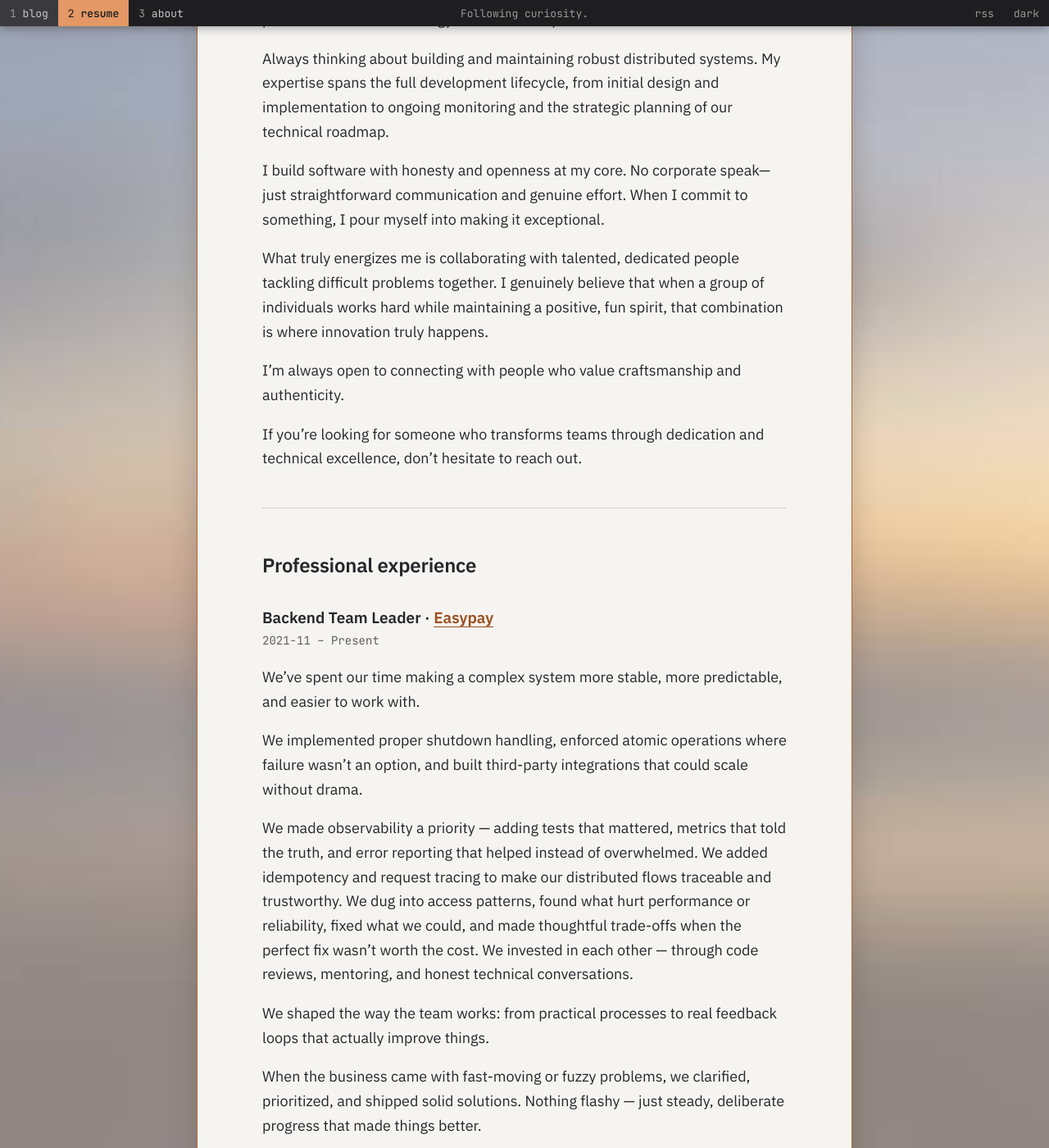
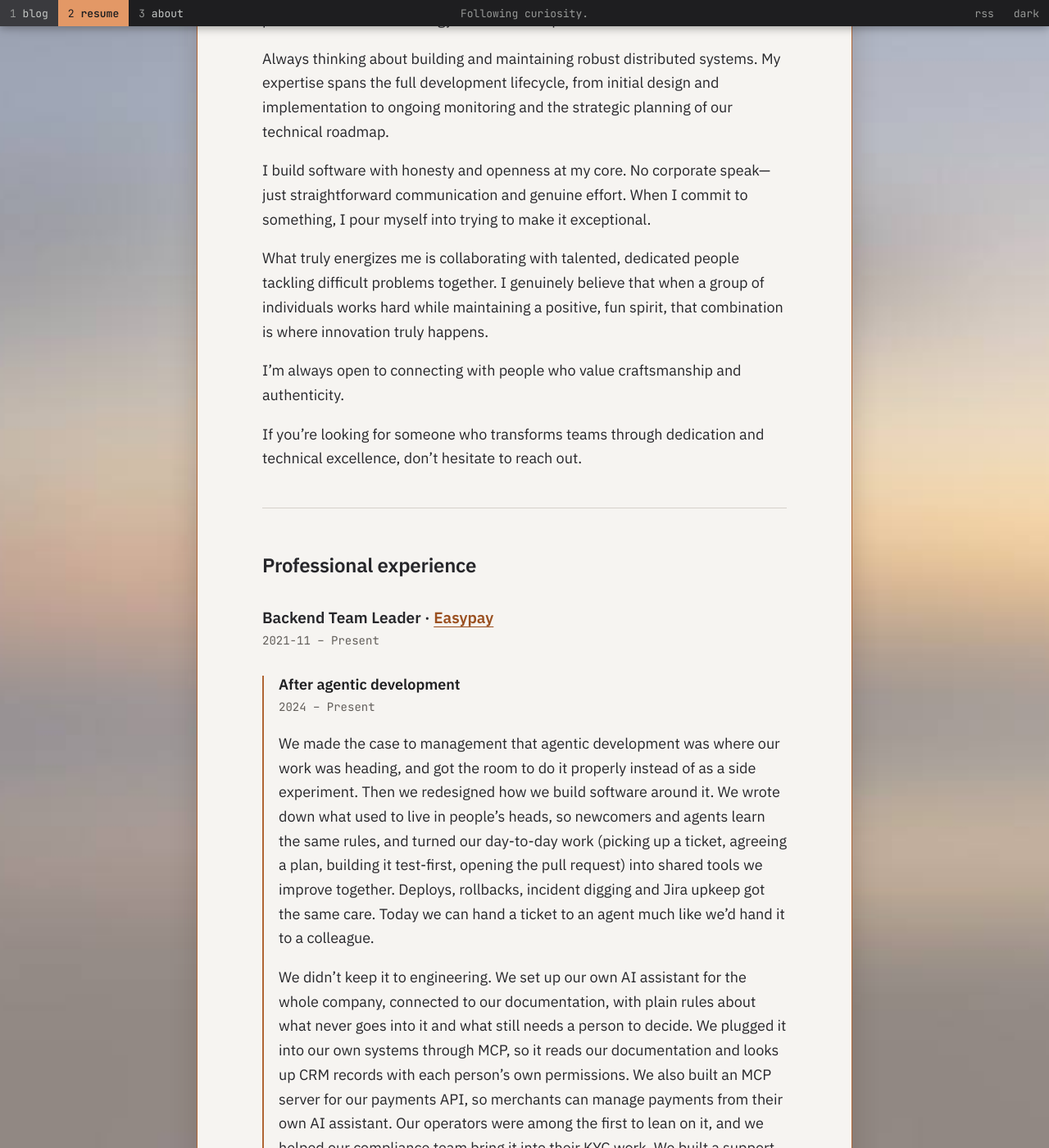
Before and after one commit to psimoesSsimoes/seomis.github.io, a Jekyll site: the page built from _pages/resume.md, in a window 1280 px wide and 1400 px high, scrolled down 253 px. Shown: the whole window at 82% size. Built offline with Jekyll 4.4.1, drawn with Linux system fonts in a browser that asks for light colours; some of the changed text lies outside the part shown.

Commit message:
[NI] Split the Easypay role into before and after agentic development

```diff
--- a/_pages/resume.md
+++ b/_pages/resume.md
@@ -10,7 +10,7 @@ Hello, I'm Pedro Simões, a dedicated hacker with a great team spirit, passionat
 
 Always thinking about building and maintaining robust distributed systems. My expertise spans the full development lifecycle, from initial design and implementation to ongoing monitoring and the strategic planning of our technical roadmap.
 
-I build software with honesty and openness at my core. No corporate speak—just straightforward communication and genuine effort. When I commit to something, I pour myself into making it exceptional.
+I build software with honesty and openness at my core. No corporate speak—just straightforward communication and genuine effort. When I commit to something, I pour myself into trying to make it exceptional.
 
 What truly energizes me is collaborating with talented, dedicated people tackling difficult problems together. I genuinely believe that when a group of individuals works hard while maintaining a positive, fun spirit, that combination is where innovation truly happens.
 
@@ -26,15 +26,31 @@ If you're looking for someone who transforms teams through dedication and techni
 2021-11 – Present
 {: .role-dates}
 
+<div class="role-period role-period--now" markdown="1">
+#### After agentic development
+2024 – Present
+{: .role-dates}
+
+We made the case to management that agentic development was where our work was heading, and got the room to do it properly instead of as a side experiment. Then we redesigned how we build software around it. We wrote down what used to live in people’s heads, so newcomers and agents learn the same rules, and turned our day-to-day work (picking up a ticket, agreeing a plan, building it test-first, opening the pull request) into shared tools we improve together. Deploys, rollbacks, incident digging and Jira upkeep got the same care. Today we can hand a ticket to an agent much like we’d hand it to a colleague.
+
+We didn’t keep it to engineering. We set up our own AI assistant for the whole company, connected to our documentation, with plain rules about what never goes into it and what still needs a person to decide. We plugged it into our own systems through MCP, so it reads our documentation and looks up CRM records with each person’s own permissions. We also built an MCP server for our payments API, so merchants can manage payments from their own AI assistant. Our operators were among the first to lean on it, and we helped our compliance team bring it into their KYC work. We built a support assistant that drafts replies from our help articles for the team to review and send, with personal data masked before anything reaches a model. We continue looking for the places where LLMs genuinely help the business, one concrete problem at a time.
+
+People stay in charge. What changed most is where our attention goes: less on the routine, more on design, review, and helping each other get good at this new way of working.
+
+</div>
+
+<div class="role-period" markdown="1">
+#### Before agentic development
+2021-11 – 2023
+{: .role-dates}
+
 We’ve spent our time making a complex system more stable, more predictable, and easier to work with.
 
-We implemented proper shutdown handling, enforced atomic operations where failure wasn’t an option, and built third-party integrations that could scale without drama.
+We implemented proper shutdown handling, enforced atomic operations where failure wasn’t an option, and built third-party integrations that could scale without drama. We made observability a priority — tests that mattered, metrics that told the truth, and error reporting that helped instead of overwhelmed. We added idempotency and request tracing so our distributed flows are traceable and trustworthy. We dug into access patterns, fixed what hurt performance or reliability, and made thoughtful trade-offs when the perfect fix wasn’t worth the cost.
 
-We made observability a priority — adding tests that mattered, metrics that told the truth, and error reporting that helped instead of overwhelmed. We added idempotency and request tracing to make our distributed flows traceable and trustworthy. We dug into access patterns, found what hurt performance or reliability, fixed what we could, and made thoughtful trade-offs when the perfect fix wasn’t worth the cost. We invested in each other — through code reviews, mentoring, and honest technical conversations.
+We invested in each other through code reviews, mentoring and honest technical conversations, and shaped the way the team works: practical processes and feedback loops that actually improve things. When the business came with fast-moving or fuzzy problems, we clarified, prioritized, and shipped solid solutions. Nothing flashy — just steady, deliberate progress that made things better.
 
-We shaped the way the team works: from practical processes to real feedback loops that actually improve things.
-
-When the business came with fast-moving or fuzzy problems, we clarified, prioritized, and shipped solid solutions. Nothing flashy — just steady, deliberate progress that made things better.
+</div>
 
 ### Managing Partner (non-remunerated) · Afectos a Si, Unipessoal Lda
 Alongside Easypay
--- a/_sass/_includes/_content.scss
+++ b/_sass/_includes/_content.scss
@@ -324,3 +324,22 @@
 .post-nav__all {
 	flex-basis: 100%;
 }
+
+// Resume: a role split into periods. Each period hangs under the role like a
+// window border: the past one unfocused, the current one in the focus colour.
+//   <div class="role-period" markdown="1"> #### Name / dates {: .role-dates} ... </div>
+.single .role-period {
+	margin-top: 1.75em;
+	padding-left: 18px;
+	border-left: 2px solid var(--border);
+
+	h4 {
+		margin-top: 0;
+		font-size: 1em;
+		color: var(--title);
+	}
+
+	&--now {
+		border-left-color: var(--focus);
+	}
+}
```
Also changed, not shown: _pages/resume_pdf.md (+13 -7 lines), 1 other file.
